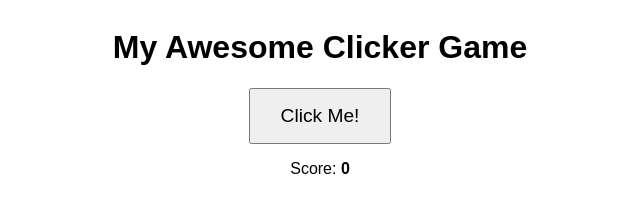
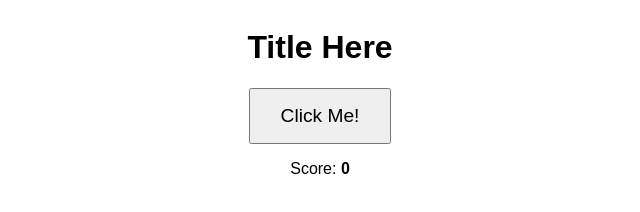
Before and after one commit to AConn03/catgame, a plain HTML site: page index.html in a window 1280 px wide. Shown: the whole page, without its empty margins (320-960 px from the left). Drawn offline with Linux system fonts and the light colour scheme.

Commit message:
Update index.html

```diff
--- a/index.html
+++ b/index.html
@@ -3,11 +3,11 @@
 <head>
     <meta charset="UTF-8">
     <meta name="viewport" content="width=device-width, initial-scale=1.0">
-    <title>My Clicker Game</title>
+    <title>WIWIWI</title>
     <link rel="stylesheet" href="style.css">
 </head>
 <body>
-    <h1>My Awesome Clicker Game</h1>
+    <h1>Title Here</h1>
     <button id="clickButton">Click Me!</button>
     <p>Score: <span id="score">0</span></p>
 
```
